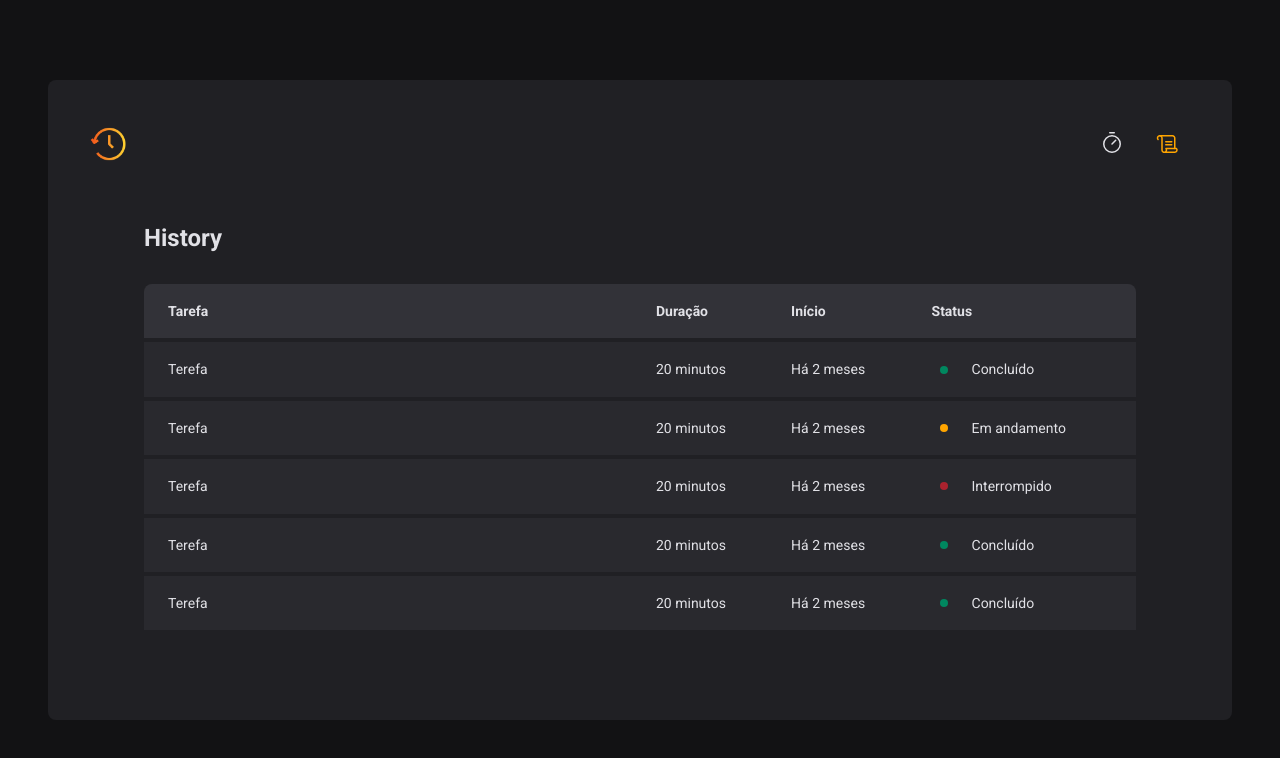
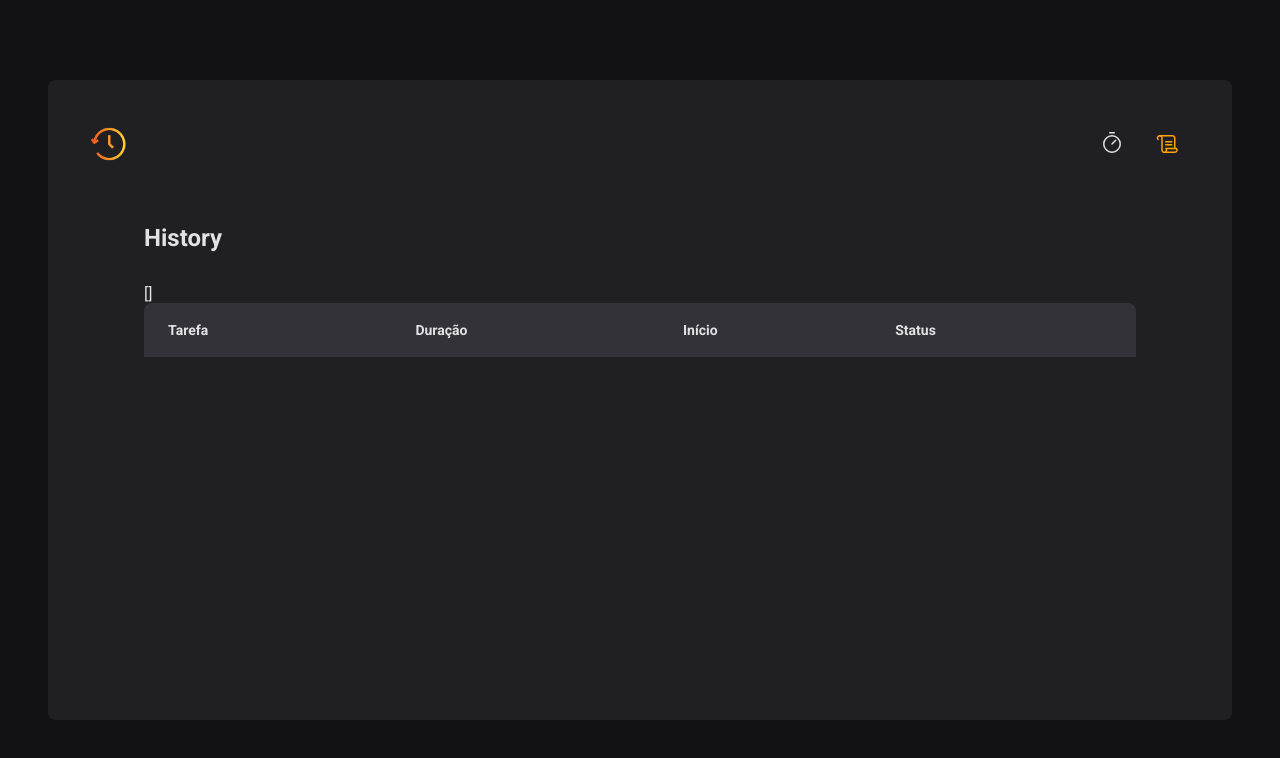
Before and after one commit to rebecaCaroba/appTimer, a React (Vite) app: page /history in a window 1280 px wide. Shown: the top 758 px of the page. Built offline with nearby package versions, Linux system fonts and the light colour scheme; the HTML template or start-up script is replaced by a standard one.

Commit message:
Listagem do histórico

```diff
--- a/src/context/CyclesContext.tsx
+++ b/src/context/CyclesContext.tsx
@@ -68,7 +68,7 @@
     setCyles((state) =>
       state.map((cycle) => {
         if (cycle.id === activeCyclesId) {
-          return { ...cycle, interryptDate: new Date() }
+          return { ...cycle, interruptedDate: new Date() }
         } else {
           return cycle
         }
--- a/src/pages/History/index.tsx
+++ b/src/pages/History/index.tsx
@@ -3,12 +3,13 @@
 import { CyclesContext } from '../../context/CyclesContext'
 
 export function History() {
-  // const { cycles } = useContext(CyclesContext)
+  const { cycles } = useContext(CyclesContext)
   return (
     <HistoryContainer>
       <h1>History</h1>
 
       <HistoryList>
+        {JSON.stringify(cycles, null, 2)}
         <table>
           <thead>
             <tr>
@@ -19,46 +20,26 @@
             </tr>
           </thead>
           <tbody>
-            <tr>
-              <td>Terefa</td>
-              <td>20 minutos</td>
-              <td>Há 2 meses</td>
-              <td>
-                <Status statusColor="green">Concluído</Status>
-              </td>
-            </tr>
-            <tr>
-              <td>Terefa</td>
-              <td>20 minutos</td>
-              <td>Há 2 meses</td>
-              <td>
-                <Status statusColor="yellow">Em andamento</Status>
-              </td>
-            </tr>
-            <tr>
-              <td>Terefa</td>
-              <td>20 minutos</td>
-              <td>Há 2 meses</td>
-              <td>
-                <Status statusColor="red">Interrompido</Status>
-              </td>
-            </tr>
-            <tr>
-              <td>Terefa</td>
-              <td>20 minutos</td>
-              <td>Há 2 meses</td>
-              <td>
-                <Status statusColor="green">Concluído</Status>
-              </td>
-            </tr>
-            <tr>
-              <td>Terefa</td>
-              <td>20 minutos</td>
-              <td>Há 2 meses</td>
-              <td>
-                <Status statusColor="green">Concluído</Status>
-              </td>
-            </tr>
+            {cycles.map((cycle) => {
+              return (
+                <tr key={cycle.id}>
+                  <td>{cycle.task}</td>
+                  <td>{cycle.minutesAmount}</td>
+                  <td>{cycle.startDate.toISOString()}</td>
+                  <td>
+                    {cycle.finishedDate && (
+                      <Status statusColor="green">Concluído</Status>
+                    )}
+                    {cycle.interruptedDate && (
+                      <Status statusColor="red">Interrompido</Status>
+                    )}
+                    {!cycle.finishedDate && !cycle.interruptedDate && (
+                      <Status statusColor="yellow">Em andamento</Status>
+                    )}
+                  </td>
+                </tr>
+              )
+            })}
           </tbody>
         </table>
       </HistoryList>
```
